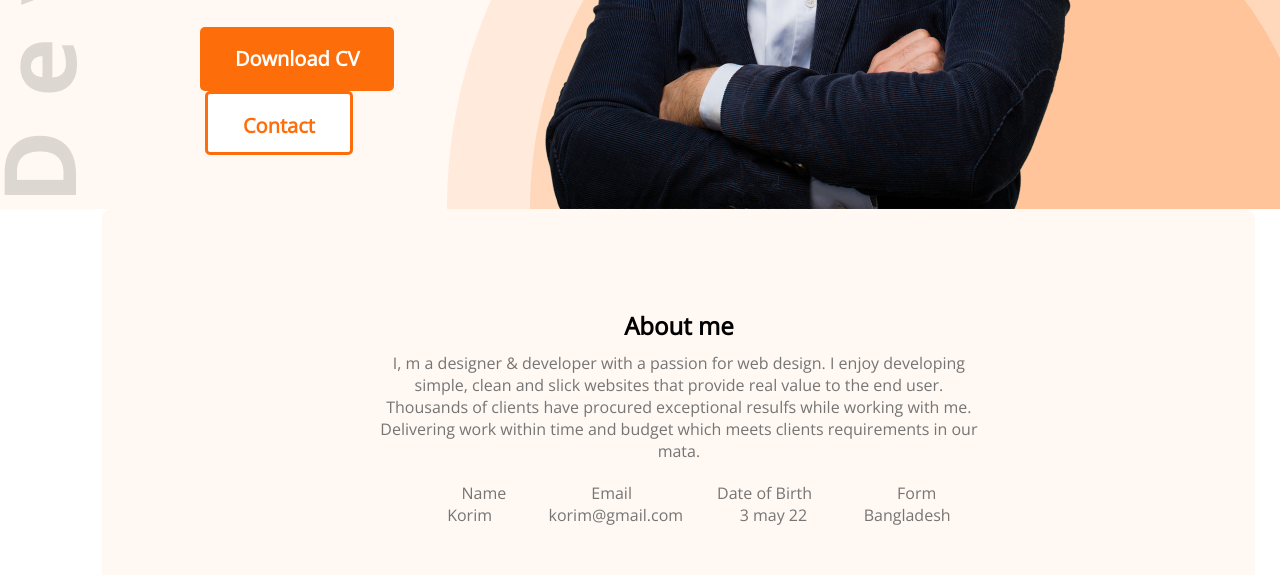
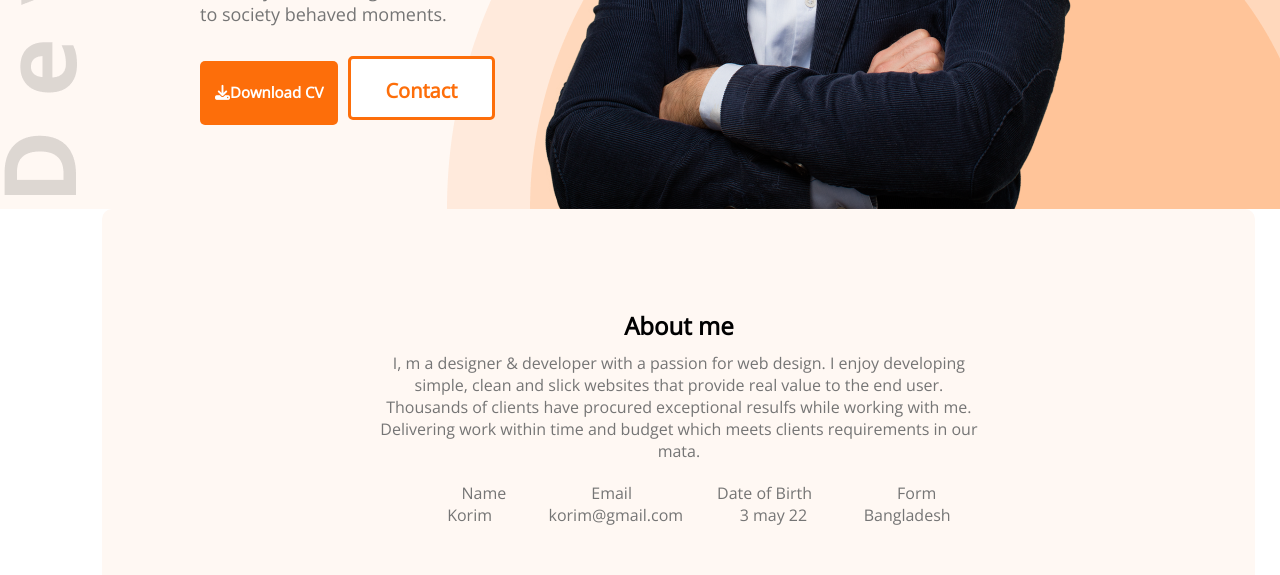
Before and after one commit to Iqubal905/developer-portfolio, a plain HTML site: page index.html in a window 1280 px wide. Shown: the part 631-1206 px from the top of the page. Drawn offline with nearby package versions, Linux system fonts and the light colour scheme.

Commit message:
icin add

```diff
--- a/index.html
+++ b/index.html
@@ -7,6 +7,7 @@
     <title>Developer portfolio</title>
     <link rel="preconnect" href="https://fonts.googleapis.com"><link rel="preconnect" href="https://fonts.gstatic.com" crossorigin><link href="https://fonts.googleapis.com/css2?family=Open+Sans:ital@0;1&display=swap" rel="stylesheet">
     <link rel="stylesheet" href="styles/portfolio.css">
+    <script src="https://kit.fontawesome.com/3bffec2566.js" crossorigin="anonymous"></script>
 </head>
 <body>
     <header class="header">
@@ -26,7 +27,7 @@
             <h1 class="banner-title">Mary Hardy</h1>
             <p class="banner-description"> Shot what able cold new see hold.Friendly as an betrayed formerly he. Morning because as to society behaved moments.</p>
            <div class="button">
-            <button class="btn-primary">Download CV</button>
+            <button class="btn-primary"><i class="fa-solid fa-download"></i>Download CV</button>
             <button class="btn-contact">Contact</button>
            </div>
         </div>
--- a/styles/portfolio.css
+++ b/styles/portfolio.css
@@ -11,10 +11,10 @@
     background:#FD6E0A ;
     color: #FFFFFF;
     font-weight: 700;
-font-size: 20px;
+font-size: 15px;
 line-height: 27px;
 border: 0;
-padding: 18px 35px;
+padding: 8px 15px;
 }
 .btn-contact{
     height: 64px;
```
